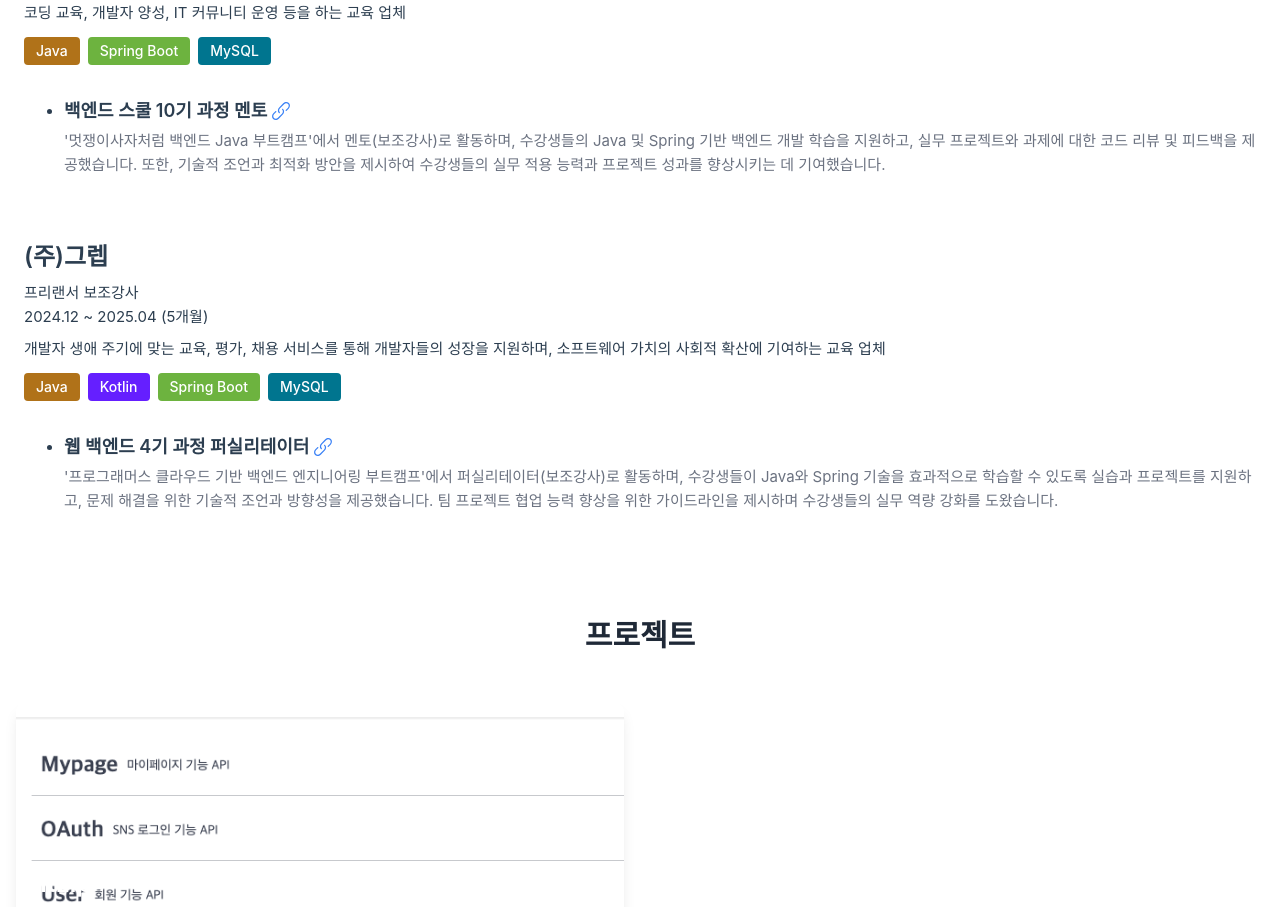
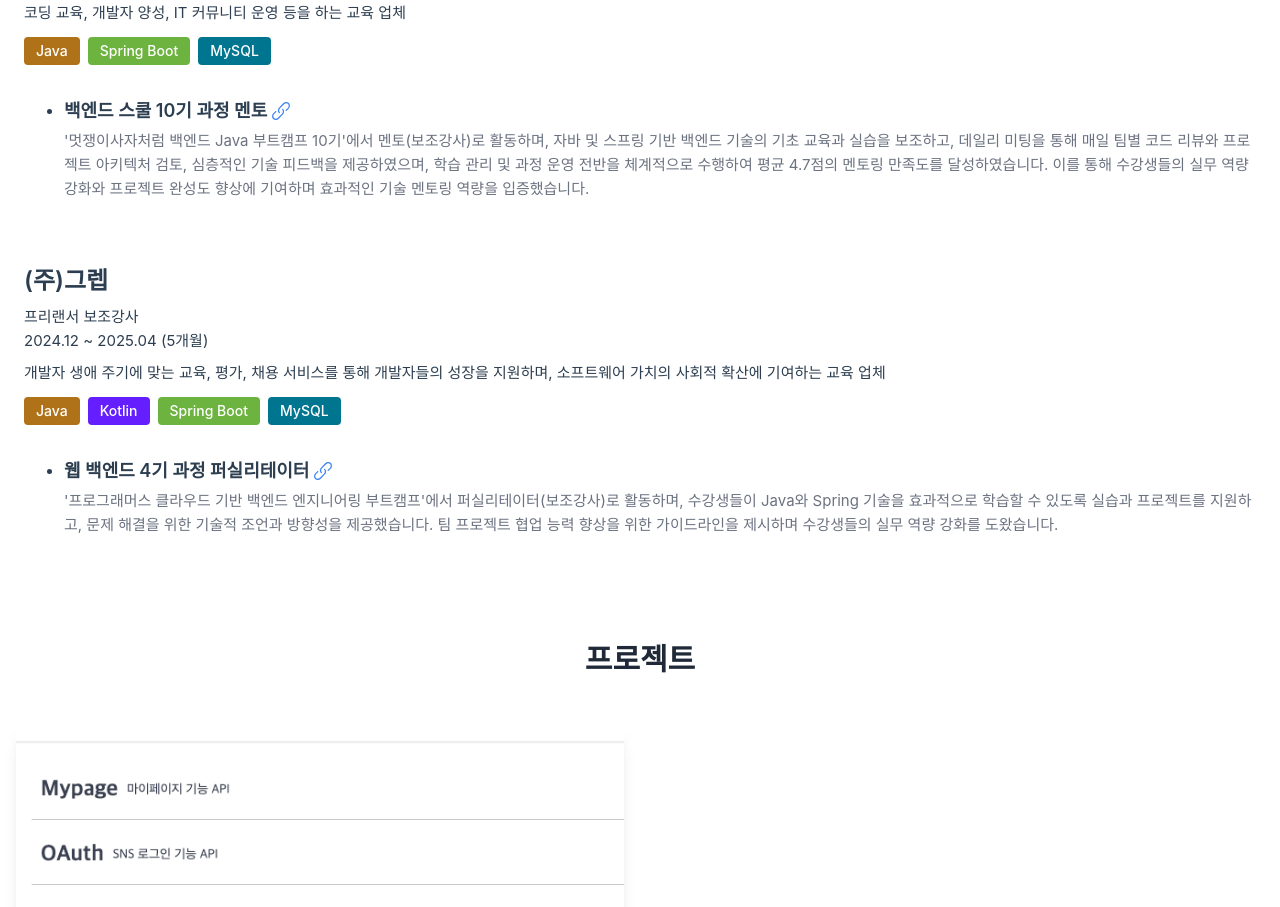
Before and after one commit to Aleph-Kim/portfolio, a Vue app: page / in a window 1280 px wide. Shown: the part 3040-3947 px from the top of the page. Built offline with nearby package versions, Linux system fonts and the light colour scheme.

Commit message:
수정 - Career 멋쟁이사자처럼 이력 내용 수정

```diff
--- a/public/data/career.js
+++ b/public/data/career.js
@@ -41,7 +41,7 @@ export const careerData = [
         "projects": [
             {
                 "title": "백엔드 스쿨 10기 과정 멘토",
-                "description": "'멋쟁이사자처럼 백엔드 Java 부트캠프'에서 멘토(보조강사)로 활동하며, 수강생들의 Java 및 Spring 기반 백엔드 개발 학습을 지원하고, 실무 프로젝트와 과제에 대한 코드 리뷰 및 피드백을 제공했습니다. 또한, 기술적 조언과 최적화 방안을 제시하여 수강생들의 실무 적용 능력과 프로젝트 성과를 향상시키는 데 기여했습니다.",
+                "description": "'멋쟁이사자처럼 백엔드 Java 부트캠프 10기'에서 멘토(보조강사)로 활동하며, 자바 및 스프링 기반 백엔드 기술의 기초 교육과 실습을 보조하고, 데일리 미팅을 통해 매일 팀별 코드 리뷰와 프로젝트 아키텍처 검토, 심층적인 기술 피드백을 제공하였으며, 학습 관리 및 과정 운영 전반을 체계적으로 수행하여 평균 4.7점의 멘토링 만족도를 달성하였습니다. 이를 통해 수강생들의 실무 역량 강화와 프로젝트 완성도 향상에 기여하며 효과적인 기술 멘토링 역량을 입증했습니다.",
                 "link": "https://likelion.net/school/kdt-backendj-10th"
             }
         ],
```
